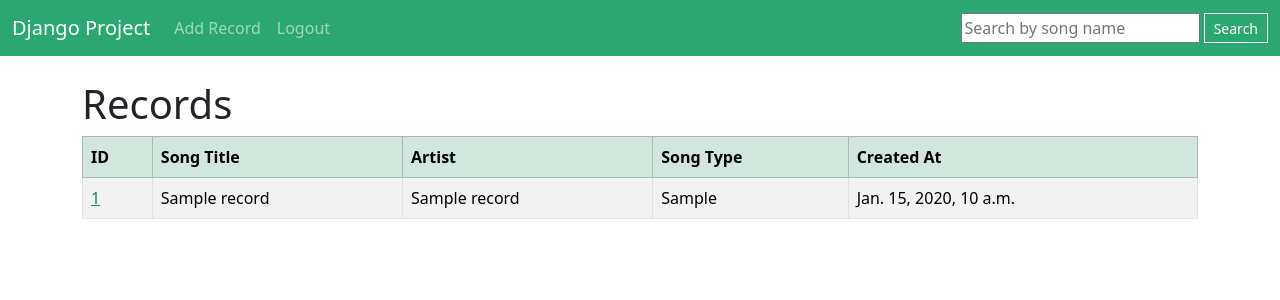
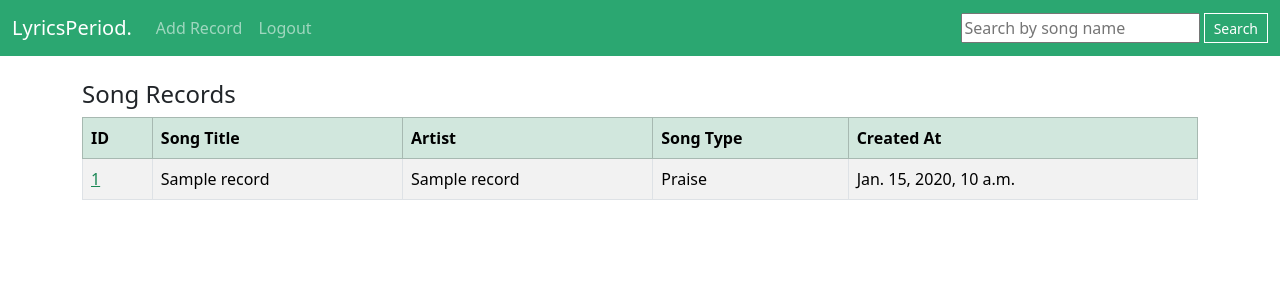
Before and after one commit to lnlydty/django_project, a Django app: page / in a window 1280 px wide. Shown: the top 300 px of the page. Run offline with Django 5.2, Linux system fonts and the light colour scheme; a user stored in the database is signed in; tables that the repository leaves empty hold one stand-in row (values such as "Sample post").

Commit message:
last_changes

```diff
--- a/website1/models.py
+++ b/website1/models.py
@@ -3,11 +3,15 @@
 # Create your models here.
 
 class Record(models.Model):
+	song_type_choices = [
+		('Praise', 'PRAISE'),	#making dropdown choices for song_type
+		('WORSHIP', 'Worship'),
+	]
 	created_at = models.DateTimeField(auto_now_add=True) # sets to current date and time when the record is first created
 	song_title = models.CharField(max_length=150)
 	artist_name = models.CharField(max_length=100)
 	song_lyrics = models.TextField()
-	song_type = models.CharField(max_length=50)
+	song_type = models.CharField(max_length=50, choices=song_type_choices)
 	song_chords = models.TextField()
 
 	def __str__(self):
--- a/website1/templates/home.html
+++ b/website1/templates/home.html
@@ -4,7 +4,7 @@
 
 {% if user.is_authenticated %}
 
-<h1> Records </h1>
+<h4> Song Records </h4>
 
 <table class="table table-striped table-hover table-bordered">
   <thead class="table-success">
--- a/website1/templates/navbar.html
+++ b/website1/templates/navbar.html
@@ -3,7 +3,7 @@
 <nav class="navbar navbar-expand-lg navbar-dark" style="background-color: #2ba771;">
   <div class="container-fluid">
     <a class="navbar-brand" href="{% url 'home' %}">
-    Django Project
+    LyricsPeriod.
    </a>
 
     <button class="navbar-toggler" type="button" data-bs-toggle="collapse" data-bs-target="#navbarSupportedContent" aria-controls="navbarSupportedContent" aria-expanded="false" aria-label="Toggle navigation">
--- a/website1/templates/record.html
+++ b/website1/templates/record.html
@@ -10,7 +10,7 @@
   <div class="card-body">
     <div class="row">
       <div class="col-md-6">
-        <h2 class="card-title">{{ song_record.song_title }} - {{ song_record.artist_name }}</h2>
+        <h2 class="card-title">{{ song_record.song_title }} by {{ song_record.artist_name }}</h2>
         <strong>Song Type:</strong> {{ song_record.song_type }}<br/>
         <br/>
         <strong>Song Lyrics:</strong><br/>
--- a/website1/templates/search_records.html
+++ b/website1/templates/search_records.html
@@ -10,7 +10,7 @@
             <div class="col-md-6 mb-4">
                 <div class="card">
                     <div class="card-body">
-                    <h4>{{ song_record.song_title }} - {{ song_record.artist_name }}</h4>
+                    <h4>{{ song_record.song_title }} by {{ song_record.artist_name }}</h4>
                     <strong>Song Type:</strong> {{ song_record.song_type }}<br/>
 
                     <br/>
@@ -23,8 +23,7 @@
                     {{ song_record.song_chords|slice:":150"|linebreaks }}
 
                     <strong>Created at:</strong> {{ song_record.created_at }}<br/>
-                    <strong>ID:</strong>
-                    <a href="{% url 'record' song_record.id %}">{{ song_record.id }}</a><br/>
+                    <strong>ID:</strong> <a class="link-success" href="{% url 'record' song_record.id %}">{{ song_record.id }}</a><br/>
                     <hr/>
                     </div>
                 </div>
--- a/website1/views.py
+++ b/website1/views.py
@@ -110,8 +110,8 @@
             first_word = query.split()[0] if query.split() else '' #gets first word
 
             # Filter records where the first word of the song title matches
-            song_records = Record.objects.filter(song_title__istartswith=first_word).order_by('artist_name')
-            # Get all matching records and sort alphabetically
+            song_records = Record.objects.filter(artist_name__istartswith=first_word).order_by('song_title')
+            # Get all matching records and sort alphabetically  by artist name
 
         return render(request, 'search_records.html', {'song_records': song_records})
 
```
Also changed, not shown: website1/forms.py (+6 -1 lines), website1/migrations/0003_alter_record_song_type.py (added).
